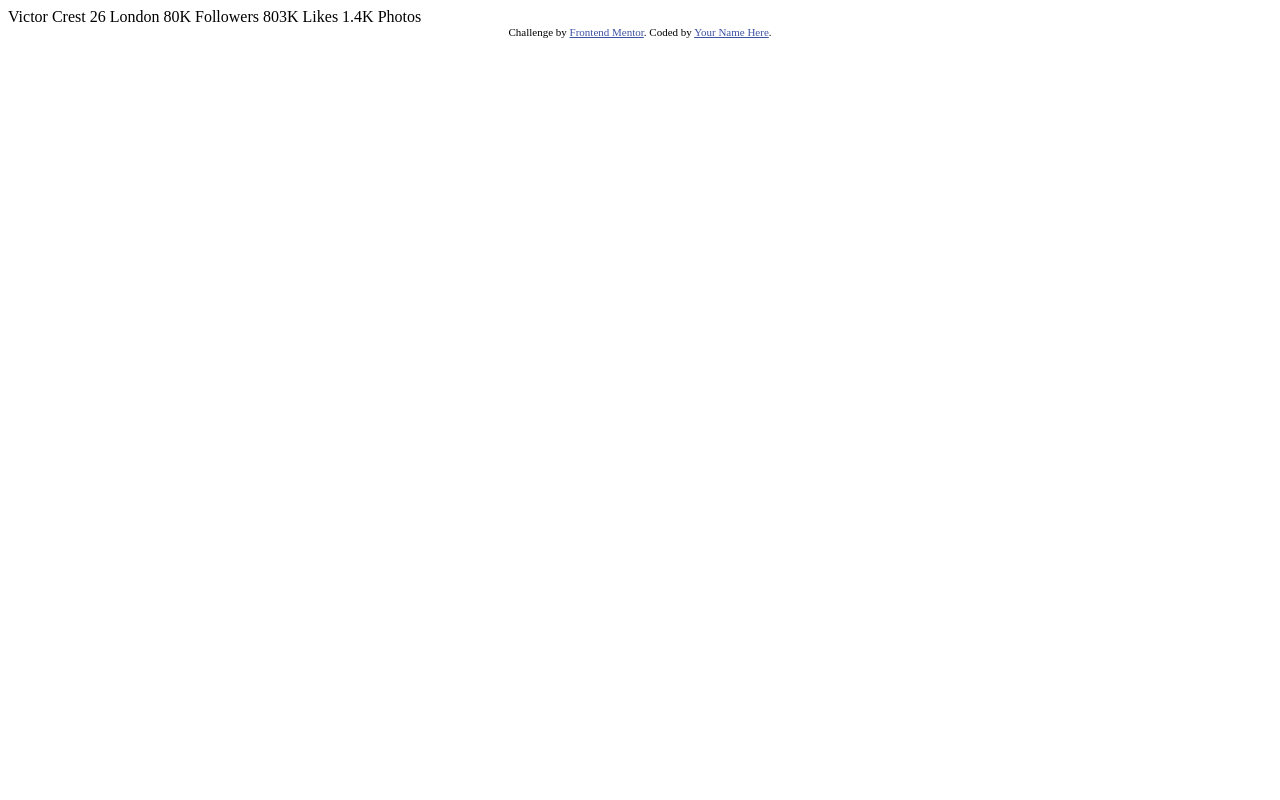
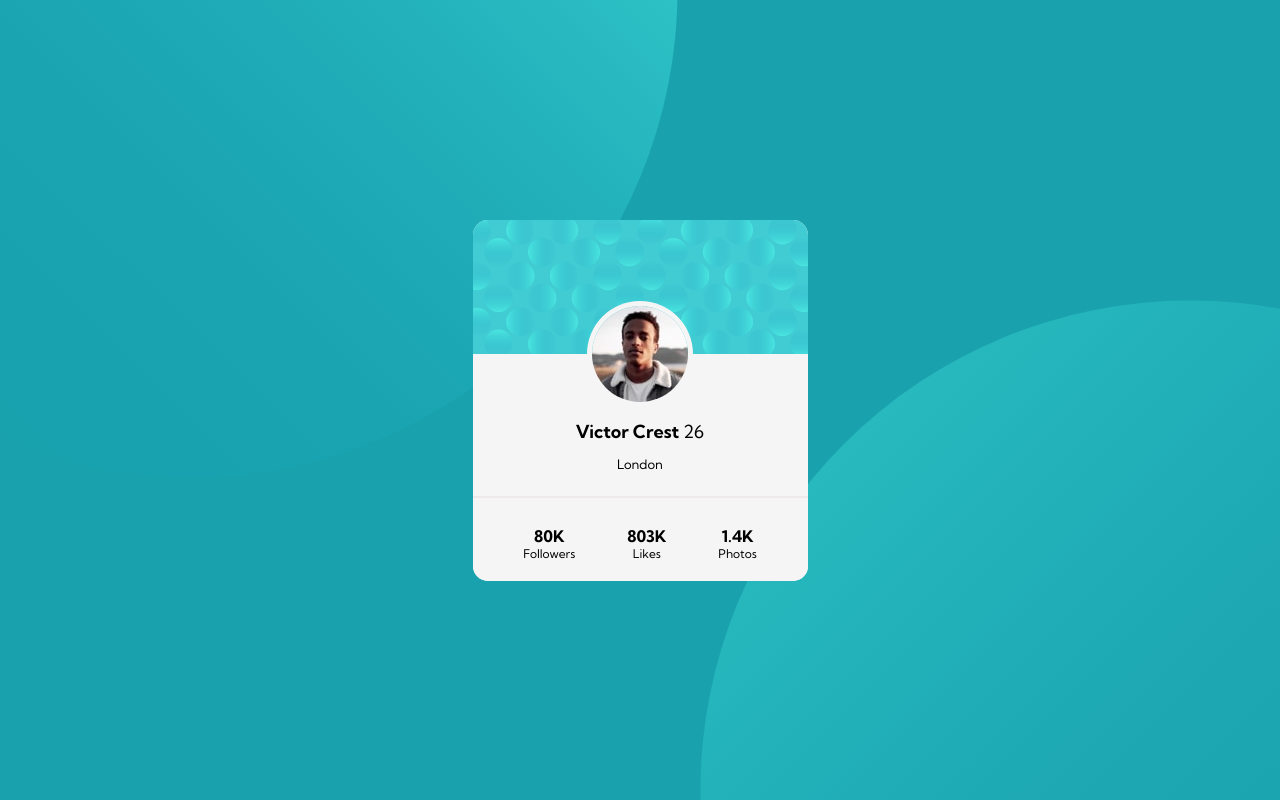
Before and after one commit to pperdana/profile-card-component-main, a plain HTML site: page index.html in a window 1280 px wide. Drawn offline with Linux system fonts and the light colour scheme.

Commit message:
Update fiels

```diff
--- /dev/null
+++ b/css/style.css
@@ -0,0 +1,141 @@
+@import url('https://fonts.googleapis.com/css2?family=Kumbh+Sans:wght@400;700&display=swap');
+
+:root {
+    /***************************************** Colors ******************************************/
+    /****************************** Primary **********************************/
+    --dark-cyan: hsl(185, 75%, 39%);
+    --very-dark-desaturated-blue: hsl(229, 23%, 23%);
+    --dark-grayish-blue: hsl(227, 10%, 46%);
+
+    /****************************** Neutral **********************************/
+    --dark-gray: hsl(0, 0%, 59%);
+
+    /*************************************** Typography ****************************************/
+    /****************************** Body Copy **********************************/
+    --font-size-name-and-stats: 18px;
+
+    /******************************** Font *************************************/
+    --font-family-kumbh-sans: 'Kumbh Sans', sans-serif;
+    --weights-400: 400;
+    --weights-700: 700;
+
+    /***************************** Width & heigh *******************************/
+    --width-card: 335px;
+    --width-personal-card: 150px;
+    --height-bg-pattern-card: 134px;
+    --height-image-victor: 96px;
+}
+
+body {
+    margin: 0;
+    font-family: var(--font-family-kumbh-sans);
+    min-height: 100%;
+    background-image: url(../images/bg-pattern-top.svg), url(../images/bg-pattern-bottom.svg);
+    background-position: -300px -500px, 700px 300px;
+    background-repeat: no-repeat;
+    background-color: var(--dark-cyan);
+
+}
+
+main {
+    height: 100vh;
+    width: 100vw;
+    display: flex;
+    justify-content: center;
+    align-items: center;
+}
+
+hr {
+    border: solid rgb(238, 233, 233);
+    border-width: 2px 0 0 0;
+}
+
+
+/***************************************** Container ******************************************/
+.container {
+    width: var(--width-card);
+    background-color: whitesmoke;
+    margin: auto;
+    border-radius: 15px;
+    /* display: grid; */
+
+}
+
+/******************************* bg Class *********************************/
+.bg {
+    position: relative;
+}
+
+.img {
+    height: var(--height-bg-pattern-card);
+}
+
+.img img {
+    width: 100%;
+    border-radius: 15px 15px 0 0;
+
+}
+
+.bg .white-bg {
+    height: var(--height-bg-pattern-card);
+}
+
+.bg .personal-info {
+    text-align: center;
+    margin: auto;
+    width: var(--width-personal-card);
+    position: absolute;
+    top: calc(var(--height-bg-pattern-card) - var(--height-image-victor)*0.5);
+    left: calc(var(--width-card)*0.5 - var(--width-personal-card)*0.5);
+}
+
+.personal-info .personal-img img {
+    border-radius: 50%;
+    box-shadow: 0 0 0 5px whitesmoke;
+}
+
+.personal-info .identity h1 {
+    margin-bottom: 10px;
+    font-size: 18px;
+}
+
+.personal-info .identity p {
+    font-size: 13px;
+}
+
+.personal-info .identity h1 span {
+    font-weight: 400;
+}
+
+/***************************** stats Class ********************************/
+
+.stats {
+    background-color: whitesmoke;
+    display: flex;
+    justify-content: center;
+    align-items: center;
+    text-align: center;
+    border-radius: 15px;
+}
+
+.followers,
+.likes,
+.photos {
+    margin: 20px 26px;
+}
+
+.num {
+    font-weight: var(--weights-700);
+}
+
+.desc {
+    font-weight: var(--weights-400);
+    font-size: 12px;
+}
+
+@media (max-width: 800px) {
+    body {
+        background-position: -800px -500px, 140px 300px;
+
+    }
+}
--- a/index.html
+++ b/index.html
@@ -1,35 +1,49 @@
 <!DOCTYPE html>
 <html lang="en">
+
 <head>
   <meta charset="UTF-8">
-  <meta name="viewport" content="width=device-width, initial-scale=1.0"> <!-- displays site properly based on user's device -->
+  <meta name="viewport" content="width=device-width, initial-scale=1.0">
+  <link rel="icon" type="image/png" sizes="32x32" href="./images/favicon-32x32.png">
+  <title>Frontend Mentor | Profile card component</title>
+  <link rel="stylesheet" href="css/style.css">
+</head>
 
-  <link rel="icon" type="image/png" sizes="32x32" href="./images/favicon-32x32.png">
+<body>
+  <main>
+    <section class="container">
+      <div class="bg">
+        <div class="img">
+          <img src="images/bg-pattern-card.svg" alt="">
+        </div>
+        <div class="white-bg"></div>
+        <div class="personal-info">
+          <div class="personal-img">
+            <img src="./images/image-victor.jpg" alt="victor">
+          </div>
+          <div class="identity">
+            <h1>Victor Crest <span>26</span></h1>
+            <p>London</p>
+          </div>
+        </div>
+      </div>
+      <hr>
+      <div class="stats">
+        <div class="followers">
+          <div class="num">80K</div>
+          <div class="desc">Followers</div>
+        </div>
+        <div class="likes">
+          <div class="num">803K</div>
+          <div class="desc">Likes</div>
+        </div>
+        <div class="photos">
+          <div class="num">1.4K </div>
+          <div class="desc">Photos</div>
+        </div>
+      </div>
+    </section>
+  </main>
+</body>
 
-  <title>Frontend Mentor | Profile card component</title>
-
-  <!-- Feel free to remove these styles or customise in your own stylesheet 👍 -->
-  <style>
-    .attribution { font-size: 11px; text-align: center; }
-    .attribution a { color: hsl(228, 45%, 44%); }
-  </style>
-</head>
-<body>
-  Victor Crest
-  26
-  London
-
-  80K
-  Followers
-
-  803K
-  Likes
-
-  1.4K
-  Photos
-  <div class="attribution">
-    Challenge by <a href="https://www.frontendmentor.io?ref=challenge" target="_blank">Frontend Mentor</a>.
-    Coded by <a href="#">Your Name Here</a>.
-  </div>
-</body>
 </html>
```
Also changed, not shown: design/bg.html (added, +29 -0 lines).
